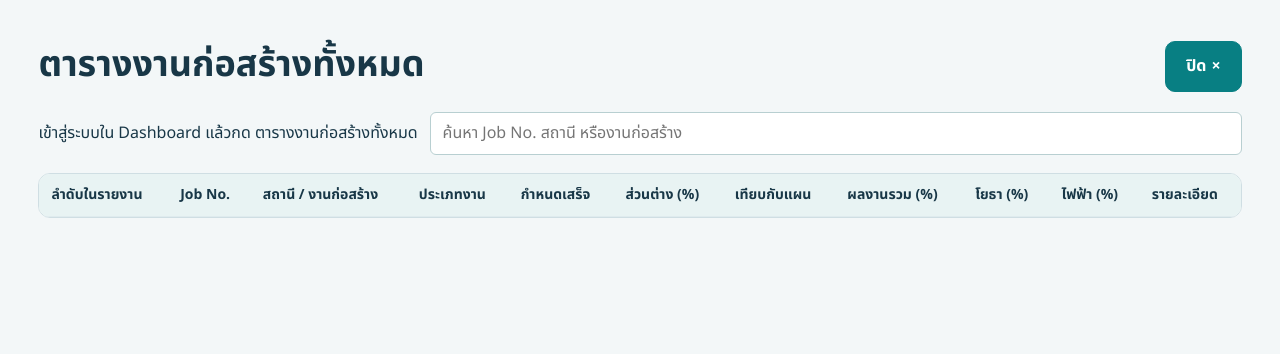
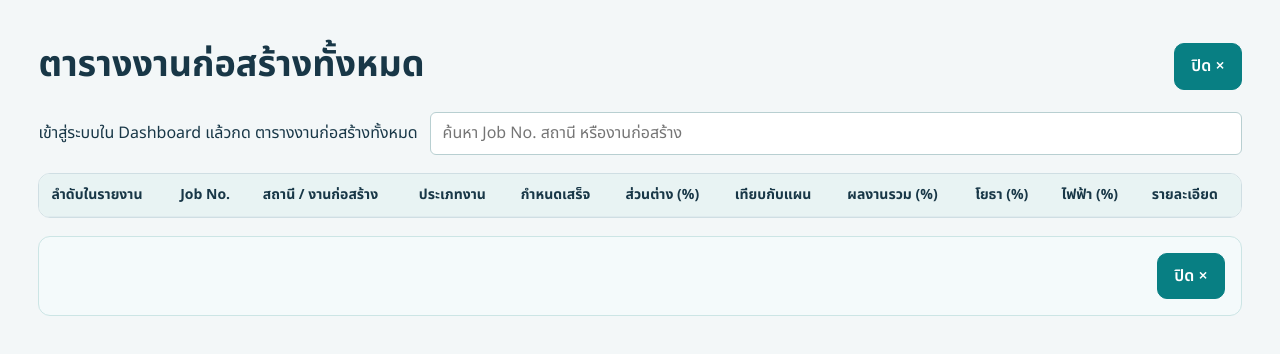
Before and after one commit to radomboonbank/equipment-maintenance-tracker, a plain HTML site: page construction-report.html in a window 1280 px wide. Drawn offline with Linux system fonts and the light colour scheme.

Commit message:
Standardize page action footers and green header close buttons across popup pages

```diff
--- a/app.js
+++ b/app.js
@@ -1,3 +1,4 @@
+import './page-actions.js?v=20261113-page-footer';
 import {seedGroups} from './standby-seed.js';
 import {installStandbyBridge} from './standby-bridge.js?v=20261109-king-upload';
 import {installThaiDateTime} from './thai-datetime.js?v=20261112-compact-list-date';
--- a/construction-report.html
+++ b/construction-report.html
@@ -9,4 +9,4 @@ th button{display:inline-flex;align-items:center;gap:4px;border:0;padding:0;back
 th button::after{content:'↕';color:#52777a;font-size:.8em}th[aria-sort=ascending] button::after{content:'▲'}th[aria-sort=descending] button::after{content:'▼'}
 :focus-visible{outline:2px solid #087f83;outline-offset:2px}
 #close-report{margin-left:auto;background:#087f83;color:white;border-color:#087f83;border-radius:10px;padding:12px 20px;font-weight:700;white-space:nowrap}#close-report:hover,#close-report:focus-visible{outline:5px solid #ef2929;outline-offset:0}
-</style></head><body><main><header><h1>ตารางงานก่อสร้างทั้งหมด</h1><a id="dashboard-link" hidden></a><button type="button" id="close-report" aria-label="ปิดตารางงานก่อสร้าง" style="background:#087f83;color:#fff;border-color:#087f83;display:inline-flex;align-items:center;justify-content:center;gap:5px;white-space:nowrap">ปิด <span aria-hidden="true">×</span></button></header><div class="toolbar"><p id="count" role="status">กำลังโหลดรายการ…</p><input type="search" id="report-search" aria-label="ค้นหางานก่อสร้าง" placeholder="ค้นหา Job No. สถานี หรืองานก่อสร้าง" autocomplete="off"><button id="clear-search" type="button" hidden>ล้างคำค้น</button></div><section><table id="report-table"><thead><tr><th>ลำดับในรายงาน</th><th>Job No.</th><th>สถานี / งานก่อสร้าง</th><th>ประเภทงาน</th><th>กำหนดเสร็จ</th><th>ส่วนต่าง (%)</th><th>เทียบกับแผน</th><th>ผลงานรวม (%)</th><th>โยธา (%)</th><th>ไฟฟ้า (%)</th><th>รายละเอียด</th></tr></thead><tbody></tbody></table></section><dialog><h2>ข้อมูลงานก่อสร้าง</h2><dl></dl><form method="dialog"><button type="button" data-edit hidden>แก้ไขรายการ</button><button style="background:#087f83;color:#fff;border-color:#087f83;display:inline-flex;align-items:center;justify-content:center;gap:5px;white-space:nowrap">ปิด <span aria-hidden="true">×</span></button></form></dialog></main><script type="module" src="construction-report.js?v=20261111-columns-close"></script></body></html>
+</style></head><body><main><header><h1>ตารางงานก่อสร้างทั้งหมด</h1><a id="dashboard-link" hidden></a><button type="button" id="close-report" aria-label="ปิดตารางงานก่อสร้าง" style="background:#087f83;color:#fff;border-color:#087f83;display:inline-flex;align-items:center;justify-content:center;gap:5px;white-space:nowrap">ปิด <span aria-hidden="true">×</span></button></header><div class="toolbar"><p id="count" role="status">กำลังโหลดรายการ…</p><input type="search" id="report-search" aria-label="ค้นหางานก่อสร้าง" placeholder="ค้นหา Job No. สถานี หรืองานก่อสร้าง" autocomplete="off"><button id="clear-search" type="button" hidden>ล้างคำค้น</button></div><section><table id="report-table"><thead><tr><th>ลำดับในรายงาน</th><th>Job No.</th><th>สถานี / งานก่อสร้าง</th><th>ประเภทงาน</th><th>กำหนดเสร็จ</th><th>ส่วนต่าง (%)</th><th>เทียบกับแผน</th><th>ผลงานรวม (%)</th><th>โยธา (%)</th><th>ไฟฟ้า (%)</th><th>รายละเอียด</th></tr></thead><tbody></tbody></table></section><dialog><h2>ข้อมูลงานก่อสร้าง</h2><dl></dl><form method="dialog"><button type="button" data-edit hidden>แก้ไขรายการ</button><button style="background:#087f83;color:#fff;border-color:#087f83;display:inline-flex;align-items:center;justify-content:center;gap:5px;white-space:nowrap">ปิด <span aria-hidden="true">×</span></button></form></dialog></main><script type="module" src="construction-report.js?v=20261111-columns-close"></script><script type="module" src="page-actions.js?v=20261113-page-footer"></script></body></html>
--- /dev/null
+++ b/page-actions.js
@@ -0,0 +1,90 @@
+const closeStyle = 'background:#087f83;color:#fff;border:1px solid #087f83;border-radius:10px;padding:10px 16px;font:inherit;font-weight:600;display:inline-flex;align-items:center;justify-content:center;gap:5px;white-space:nowrap;cursor:pointer';
+const actionSelector = '.dialog-actions,.work-action-buttons,.alarm-section-save,.actions,.work-draft-actions';
+
+export function installPageActions(win = window, popup = false) {
+ function install() {
+  const doc = win.document;
+  if (!doc.body || doc.documentElement.dataset.pageActions === 'ready') return;
+  doc.documentElement.dataset.pageActions = 'ready';
+  const style = doc.createElement('style');
+  style.textContent = `
+   .page-action-footer{display:flex!important;align-items:center;justify-content:flex-end;gap:12px;flex-wrap:wrap;width:100%;margin:18px 0 0!important;padding:16px!important;border:1px solid #cce5e5;border-radius:12px;background:#f4fafb;box-sizing:border-box}
+   .page-action-footer>.danger,.page-action-footer>.delete-record,.page-action-footer>[data-delete],.page-action-footer>[id^="delete"]{margin-right:auto}
+   .page-action-footer>[role="status"]:empty{display:none}
+   .page-action-footer>[role="status"]:not(:empty){flex-basis:100%;margin:0}
+   .page-action-footer button{min-height:42px}
+   .work-draft-title{align-items:flex-start;gap:16px}
+   .work-draft-title h2{margin-top:4px}
+   .alarm-section-save{margin-top:14px}
+   .alarm-section-reporter{gap:12px!important}
+   .bess-trip-event{padding:16px!important}
+   .bess-trip-event .thai-date-summary{display:none}
+   .bess-trip-event .be-calendar,.bess-trip-event .time-picker-24,.bess-trip-event .thai-time-controls{margin-top:5px}
+   @media(max-width:600px){.page-action-footer{gap:8px;padding:12px!important}.page-action-footer button{padding:9px 12px}}
+  `;
+  doc.head.append(style);
+  let queued = false;
+  function refresh() {
+   queued = false;
+   const roots = popup ? [doc.body] : [...doc.querySelectorAll('dialog')];
+   for (const root of roots) {
+    // Only explicit close controls qualify. Keep save, cancel and delete behavior intact.
+    const closers = [...root.querySelectorAll('button')].filter(button =>
+     /^(?:ปิด(?:\s*[×✕✖])?|[×✕✖])$/.test(button.textContent.trim()) ||
+     /^(?:ปิด|ปิดหน้าต่าง)$/.test(button.getAttribute('aria-label') || ''));
+    for (const button of closers) {
+     if (button.dataset.standardClose) continue;
+     button.dataset.standardClose = 'true';
+     button.textContent = 'ปิด ×';
+     button.style.cssText += ';' + closeStyle;
+    }
+    for (const actions of root.querySelectorAll(actionSelector)) {
+     if (actions.closest('header,.heading') || !actions.querySelector('button')) continue;
+     if (!actions.querySelector('button[type="submit"],button.primary,[data-cancel],[data-close],[data-close-page],[data-save-section],[id*="close"],[id*="cancel"],[id*="save"],[id*="delete"]')) continue;
+     actions.classList.add('page-action-footer');
+    }
+    // Read-only pages have a close action only.
+    if (!popup || root.querySelector('.page-action-footer') || !closers.length) continue;
+    const original = closers[0];
+    const footer = doc.createElement('div');
+    footer.className = 'page-action-footer';
+    const close = doc.createElement('button');
+    close.type = 'button';
+    close.textContent = 'ปิด ×';
+    close.style.cssText = closeStyle;
+    close.dataset.standardClose = 'true';
+    close.onclick = () => original.click();
+    footer.append(close);
+    (root.querySelector('main') || root).append(footer);
+   }
+  }
+  const queue = () => {
+   if (queued) return;
+   queued = true;
+   win.queueMicrotask(refresh);
+  };
+  new win.MutationObserver(queue).observe(doc.body, { childList: true, subtree: true });
+  refresh();
+ }
+ if (win.document.readyState === 'loading') win.document.addEventListener('DOMContentLoaded', install, {once:true});
+ else install();
+ if (win.__pageActionsInstalled) return;
+ win.__pageActionsInstalled = true;
+ const originalOpen = win.open;
+ win.open = function(...args) {
+  const child = originalOpen.apply(this,args);
+  if (!child) return child;
+  try {
+   installPageActions(child,true);
+   const closeDocument = child.document.close;
+   child.document.close = function(...values) {
+    const result = closeDocument.apply(this,values);
+    installPageActions(child,true);
+    return result;
+   };
+   child.addEventListener('load', () => installPageActions(child,true));
+  } catch { /* Cross-origin tabs provide their own controls. */ }
+  return child;
+ };
+}
+installPageActions(window, !document.querySelector('#workspace'));
```
Also changed, not shown: highlight-detail.html (+1 -1 lines), index.html (+1 -1 lines), standby.html (+1 -1 lines), .github/workflows/pages.yml.
